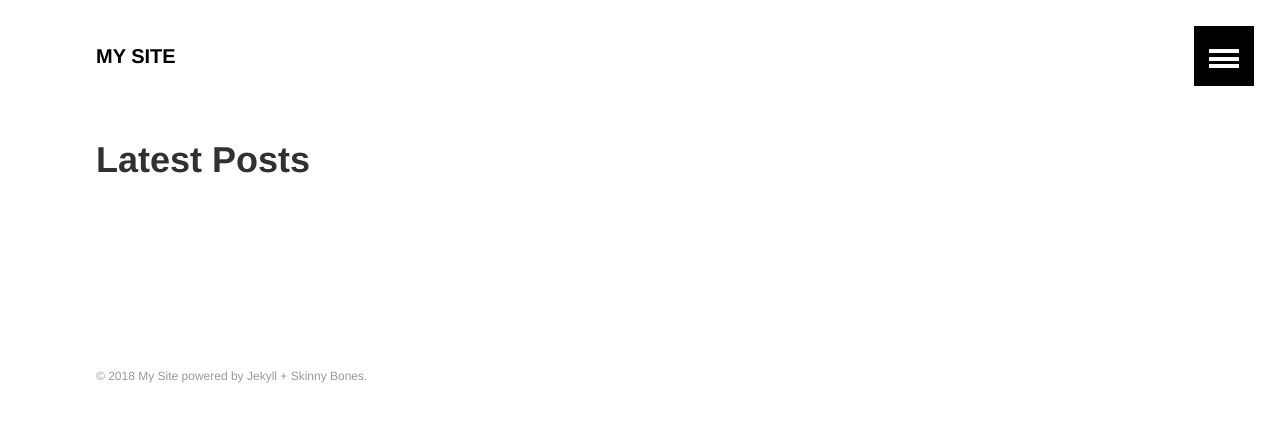
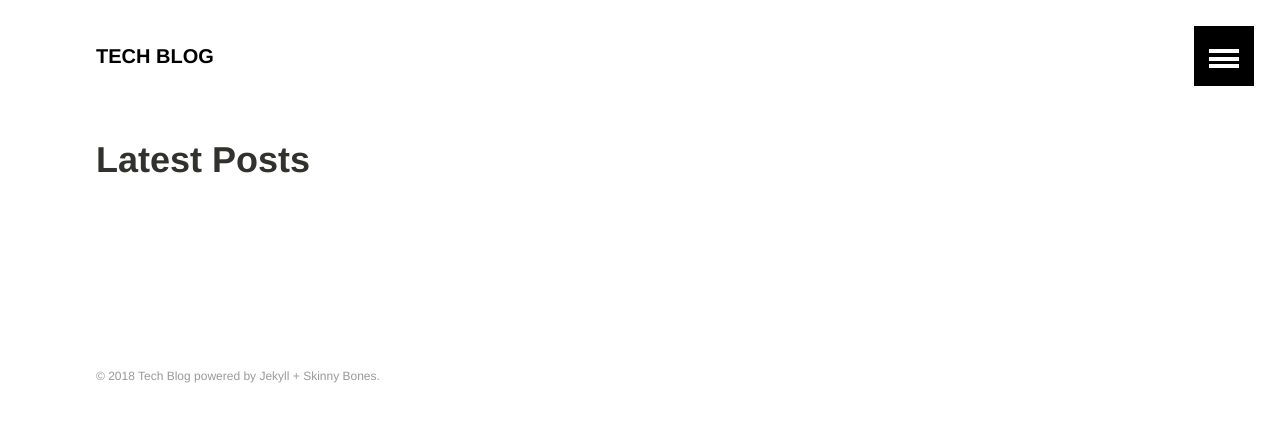
Before and after one commit to tgharold/blog, a Jekyll site: the page built from index.md, in a window 1280 px wide. Shown: the top 422 px of the page. Built offline with Jekyll 4.4.1, drawn with Linux system fonts in a browser that asks for light colours.

Commit message:
update site title/tagline

```diff
--- a/_config.yml
+++ b/_config.yml
@@ -1,7 +1,7 @@
 # Site wide configuration
 
-title: "My Site"
-description: "This is a description of my awesome site."
+title: "Tech Blog"
+description: "Technical stuff."
 logo: # 120x120 px default image used for Twitter summary card
 teaser: # 400x250 px default teaser image used in image archive grid
 locale: en
```
